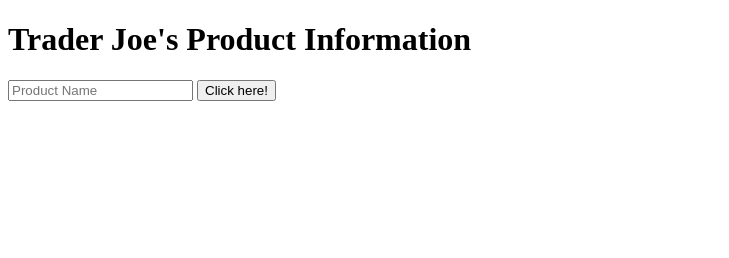
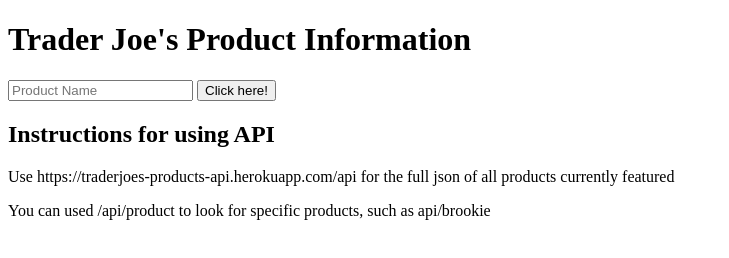
Before and after one commit to binthroot/trader-joes-api, a website: page index.html in a window 1280 px wide. Shown: the whole page, without its empty margins (0-729 px from the left). Drawn offline with Linux system fonts and the light colour scheme.

Commit message:
instuctions on html

```diff
--- a/index.html
+++ b/index.html
@@ -11,6 +11,17 @@
     <input type="text" placeholder="Product Name" />
     <button>Click here!</button>
     <h2></h2>
+    <div>
+      <h2>Instructions for using API</h2>
+      <p>
+        Use https://traderjoes-products-api.herokuapp.com/api for the full json
+        of all products currently featured
+      </p>
+      <p>
+        You can used /api/product to look for specific products, such as
+        api/brookie
+      </p>
+    </div>
     <script src="/js/main.js"></script>
   </body>
 </html>
```
